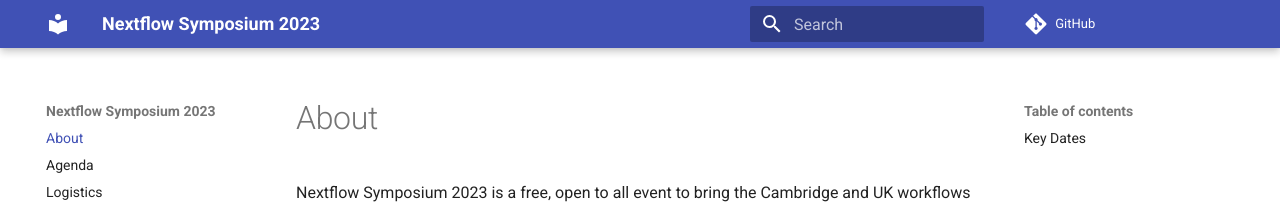
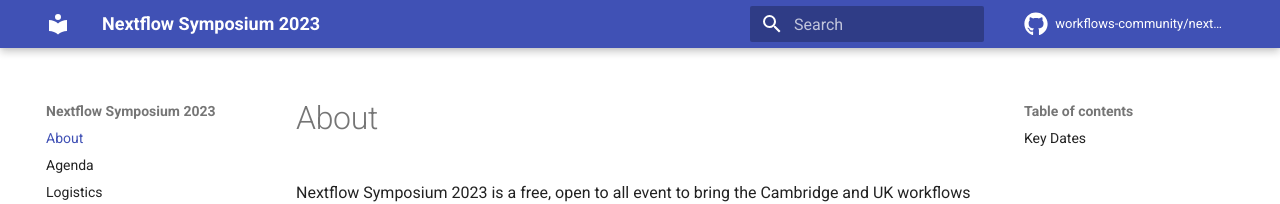
Before and after one commit to workflows-community/Nextflow-symposium, an MkDocs documentation site: the page built from docs/index.md, in a window 1280 px wide. Shown: the top 204 px of the page. Built offline with MkDocs 1.6.1 and Material for MkDocs 9.7.7, drawn with Linux system fonts in a browser that asks for light colours; comment, search, counter and statistics services are not loaded.

Commit message:
Update mkdocs.yml

```diff
--- a/mkdocs.yml
+++ b/mkdocs.yml
@@ -1,7 +1,13 @@
 site_name: Nextflow Symposium 2023
 theme:
   name: material
+  icon:
+    repo: fontawesome/brands/github
+    edit: material/pencil
+    view: material/eye
 repo_url: https://github.com/workflows-community/nextflow-symposium
+repo_name: workflows-community/nextflow-symposium
+edit_uri: edit/main/docs/
 markdown_extensions:
   - attr_list
   - pymdownx.emoji:
```
